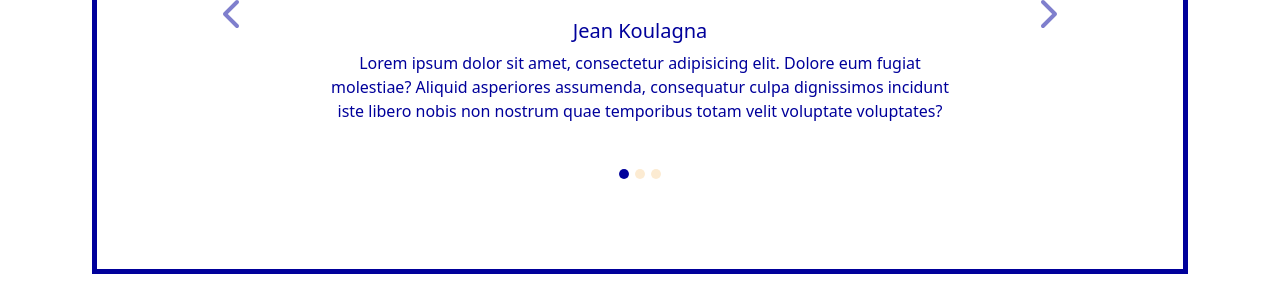
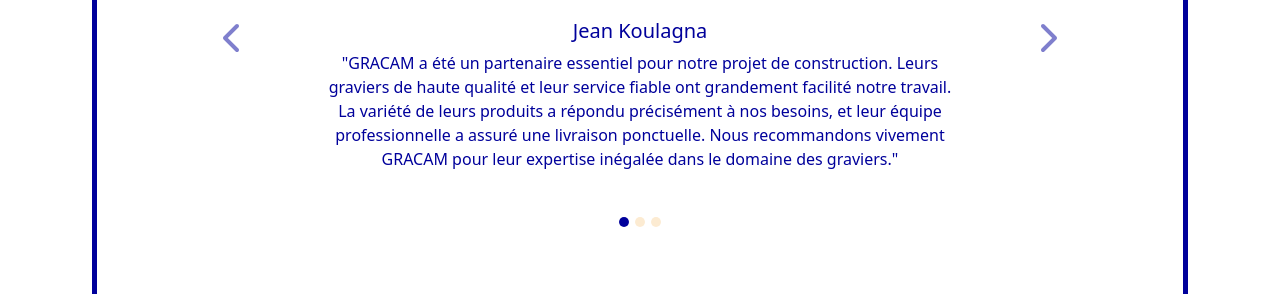
Before and after one commit to euclidessoft/gracamfinal, a Symfony app: template templates/site/accueil.html.twig in a window 1280 px wide. Shown: the part 6206-6500 px from the top of the page. Run offline with Twig, Linux system fonts and the light colour scheme; the template is opened without the code that fills it, so the values that code supplies are empty; some libraries are stand-ins or nearby versions.

Commit message:
Accueil et Galerie

```diff
--- a/public/css/style.css
+++ b/public/css/style.css
@@ -549,7 +549,7 @@
 .bloc-text-left .bloc-title {
     position: absolute;
     top: -15px;
-    left: 20%;
+    left: 15%;
 }
 
 .bloc-text-center-primaire .bloc-title,
@@ -562,7 +562,7 @@
 .bloc-text-right .bloc-title {
     position: absolute;
     top: -15px;
-    right: 20%;
+    right: 15%;
 }
 
 .bloc-image {
--- a/public/js/main.js
+++ b/public/js/main.js
@@ -159,6 +159,13 @@
         document.location.href = url;
     });
 
+    $('#gallery').photobox('a', {thumbs: true}, callback);
+    // using setTimeout to make sure all images were in the DOM, before the history.load() function is looking them up to match the url hash
+    setTimeout(window._photobox.history.load, 1000);
+
+    function callback() {
+        console.log('callback for loaded content:', this);
+    }
 
 })(jQuery);
 
--- a/templates/layout.html.twig
+++ b/templates/layout.html.twig
@@ -141,7 +141,7 @@
                             </a>
                         </div>
                         <div>
-                            <a class="dropdown-item px-5" href="#">
+                            <a class="dropdown-item px-5" href="{{ path('distribution') }}">
                                 {{ "Accompagnement"|trans }}
                             </a>
                         </div>
@@ -303,6 +303,7 @@
 <script src="https://cdnjs.cloudflare.com/ajax/libs/font-awesome/6.4.2/js/all.min.js" async></script>
 {#<script src="https://cdnjs.cloudflare.com/ajax/libs/waypoints/4.0.1/noframework.waypoints.min.js" ></script>#}
 {#<script src="https://cdnjs.cloudflare.com/ajax/libs/countup.js/2.8.0/countUp.min.js"></script>#}
+{% block photobox_js %} {% endblock %}
 
 
 <!-- Main Javascript -->
--- a/templates/site/accueil.html.twig
+++ b/templates/site/accueil.html.twig
@@ -282,8 +282,8 @@
                                     {{ "La distribution optimale de votre produit demeure notre priorité incontestable.
                                      Nous sommes pleinement conscients de l'importance de garantir des livraisons rapides, fiables, et en adéquation avec vos exigences de qualité."|trans }}
                                 </p>
-                                <a href="href={{ path('distribution') }}" class="btn btn-primary px-3 py-2">
-                                    {{ "Lire plus..."|trans }}
+                                <a href="{{ path('distribution') }}" class="btn btn-primary px-3 py-2">
+                                    {{ "En savoir plus..."|trans }}
                                 </a>
                             </div>
                         </div>
@@ -312,7 +312,7 @@
                                     Nous avons une équipe de professionnels qualifiés et expérimentés qui vous accompagne avec précision et efficacité pour concrétiser votre projet."|trans }}
                                 </p>
                                 <a href="{{ path('distribution') }}" class="btn btn-primary px-3 py-2">
-                                    {{ " Lire plus..."|trans }}
+                                    {{ "En savoir plus..."|trans }}
                                 </a>
                             </div>
                         </div>
@@ -379,10 +379,14 @@
                                     <div class="carousel-caption">
                                         <div class="col-lg-8 offset-lg-2">
                                             <h5>Jean Koulagna</h5>
-                                            <p>Lorem ipsum dolor sit amet, consectetur adipisicing elit. Dolore eum
-                                                fugiat molestiae? Aliquid asperiores assumenda, consequatur culpa
-                                                dignissimos incidunt iste libero nobis non nostrum quae temporibus totam
-                                                velit voluptate voluptates?</p>
+                                            <p>
+                                                "GRACAM a été un partenaire essentiel pour notre projet de construction.
+                                                Leurs graviers de haute qualité et leur service fiable ont grandement
+                                                facilité notre travail. La variété de leurs produits a répondu
+                                                précisément à nos besoins, et leur équipe professionnelle a assuré une
+                                                livraison ponctuelle. Nous recommandons vivement GRACAM pour leur
+                                                expertise inégalée dans le domaine des graviers."
+                                            </p>
                                         </div>
                                     </div>
                                 </div>
@@ -393,10 +397,15 @@
                                     <div class="carousel-caption">
                                         <div class="col-lg-8 offset-lg-2">
                                             <h5>Albert Mangou</h5>
-                                            <p>Lorem ipsum dolor sit amet, consectetur adipisicing elit. Aut corporis
-                                                cumque delectus dignissimos dolore doloribus illo incidunt itaque maxime
-                                                necessitatibus nemo nostrum placeat possimus provident, quam quos
-                                                temporibus veniam. Impedit.</p>
+                                            <p>
+                                                "Choisir GRACAM pour notre projet de granit a été une décision
+                                                judicieuse. Leur vaste sélection de granits de haute qualité a ajouté
+                                                une touche exceptionnelle à notre espace. La précision dans le processus
+                                                de sélection et la livraison ponctuelle ont démontré leur
+                                                professionnalisme. GRACAM a véritablement dépassé nos attentes, et nous
+                                                les recommandons vivement pour leur expertise inégalée dans les
+                                                granits."
+                                            </p>
                                         </div>
                                     </div>
                                 </div>
@@ -407,9 +416,14 @@
                                     <div class="carousel-caption">
                                         <div class="col-lg-8 offset-lg-2">
                                             <h5>Pascaline Kalang</h5>
-                                            <p>Lorem ipsum dolor sit amet, consectetur adipisicing elit. Amet culpa
-                                                dolor, hic quo sint sit vero. Aliquam assumenda culpa, dolor ducimus eos
-                                                illum laborum nemo obcaecati totam ut vitae, voluptas!</p>
+                                            <p>
+                                                "GRACAM a été le choix parfait pour notre projet nécessitant des sables
+                                                de qualité. Leur gamme diversifiée de sables répondait exactement à nos
+                                                besoins spécifiques. La qualité irréprochable des matériaux, combinée à
+                                                une livraison efficace, a grandement facilité notre travail. Nous sommes
+                                                pleinement satisfaits et recommandons GRACAM pour leurs produits de
+                                                sable exceptionnels."
+                                            </p>
                                         </div>
                                     </div>
                                 </div>
```
Also changed, not shown: templates/site/galerie.html.twig (+25 -27 lines).
